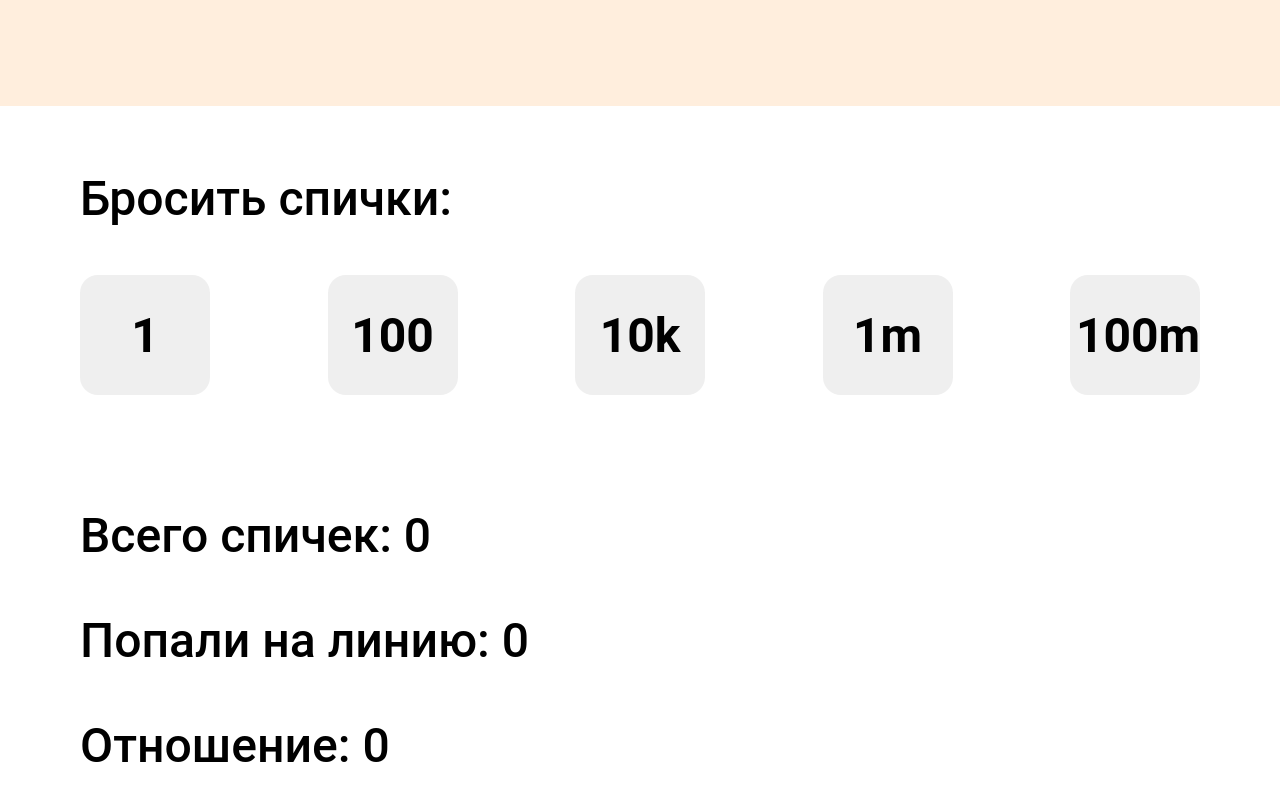
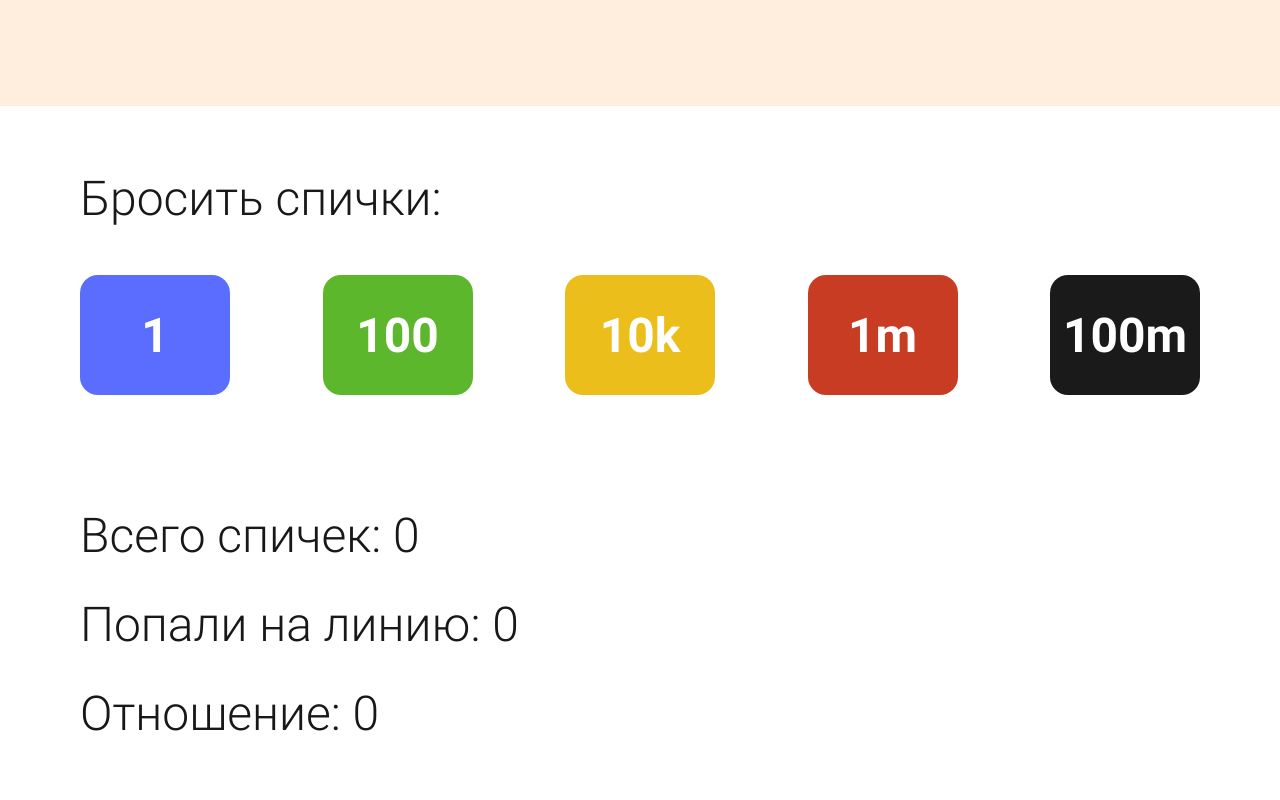
Before and after one commit to KRASILNIKOV30/Buffons-needle-problem, a website: page index.html in a window 1280 px wide. Shown: the part 534-1334 px from the top of the page. After the commit the page ends 1276 px from the top, so only its background shows below. Drawn offline with Linux system fonts and the light colour scheme.

Commit message:
Обновил стили и добавил шпифты

```diff
--- a/index.html
+++ b/index.html
@@ -12,11 +12,11 @@
         <div class="control-block__buttons-panel">
             <span class="control-block__text">Бросить спички:</span>
             <div class="control-block__buttons-panel__buttons-wrapper">
-                    <button class="control-block__buttons-panel__button" value="1">1</button>
-                    <button class="control-block__buttons-panel__button" value="100">100</button>
-                    <button class="control-block__buttons-panel__button" value="10000">10k</button>
-                    <button class="control-block__buttons-panel__button" value="1000000">1m</button>
-                    <button class="control-block__buttons-panel__button" value="100000000">100m</button>
+                <button class="control-block__buttons-panel__button button_style_light" value="1">1</button>
+                <button class="control-block__buttons-panel__button button_style_standard" value="100">100</button>
+                <button class="control-block__buttons-panel__button button_style_middle" value="10000">10k</button>
+                <button class="control-block__buttons-panel__button button_style_heavy" value="1000000">1m</button>
+                <button class="control-block__buttons-panel__button button_style_extreme" value="100000000">100m</button>
             </div>
         </div>
         <div class="control-block__info">
@@ -26,7 +26,7 @@
             <span class="control-block__info__sub">
                     Попали на линию: <span id="controlBlockInfoSub">0</span>
                 </span>
-                <span class="control-block__info__main">
+            <span class="control-block__info__result">
                     Отношение: <span id="controlBlockInfoResult">0</span>
                 </span>
         </div>
--- a/style/style.scss
+++ b/style/style.scss
@@ -1,3 +1,13 @@
+@font-face {
+  font-family: 'Roboto';
+  src: url(../fonts/Roboto-Light.ttf) format("truetype");
+}
+
+@font-face {
+  font-family: 'Roboto-bold';
+  src: url(../fonts/Roboto-Bold.ttf) format("truetype");
+}
+
 body {
   margin: 0;
 }
@@ -5,7 +15,8 @@ body {
 .main-container {
   display: flex;
   flex-direction: column;
-  font: 500 48px 'Roboto'
+  font: 500 48px 'Roboto';
+  color: #181818;
 }
 
 .control-block {
@@ -25,8 +36,9 @@ body {
 
     &__button {
       height: 120px;
-      width: 130px;
-      font: 700 48px 'Roboto';
+      width: 150px;
+      font: 700 48px 'Roboto-bold';
+      color: #fff;
       border-radius: 18px;
       border: none
     }
@@ -35,14 +47,36 @@ body {
   &__info {
     display: flex;
     flex-direction: column;
-    padding: 48px 80px;
+    padding: 48px 80px 0;
 
     &__main {
-      margin-bottom: 48px
+      margin-bottom: 32px;
     }
 
     &__sub {
-      margin-bottom: 48px;
+      margin-bottom: 32px;
     }
   }
 }
+
+.button_style {
+  &_light {
+    background-color: #5a6dff;
+  }
+
+  &_standard {
+    background-color: #5cb72c;
+  }
+
+  &_middle {
+    background-color: #ecbe1c;
+  }
+
+  &_heavy {
+    background-color: #c93c24;
+  }
+
+  &_extreme {
+    background-color: #1a1a1a;
+  }
+}
```
Also changed, not shown: fonts/Roboto-Black.ttf (added), fonts/Roboto-BlackItalic.ttf (added), fonts/Roboto-Bold.ttf (added), fonts/Roboto-BoldItalic.ttf (added), fonts/Roboto-Italic.ttf (added), fonts/Roboto-Light.ttf (added), fonts/Roboto-LightItalic.ttf (added), fonts/Roboto-Medium.ttf (added), fonts/Roboto-MediumItalic.ttf (added), fonts/Roboto-Regular.ttf (added), fonts/Roboto-Thin.ttf (added), fonts/Roboto-ThinItalic.ttf (added), style/style.css, 1 other file. Lines whose indentation alone changed are shown as unchanged.
